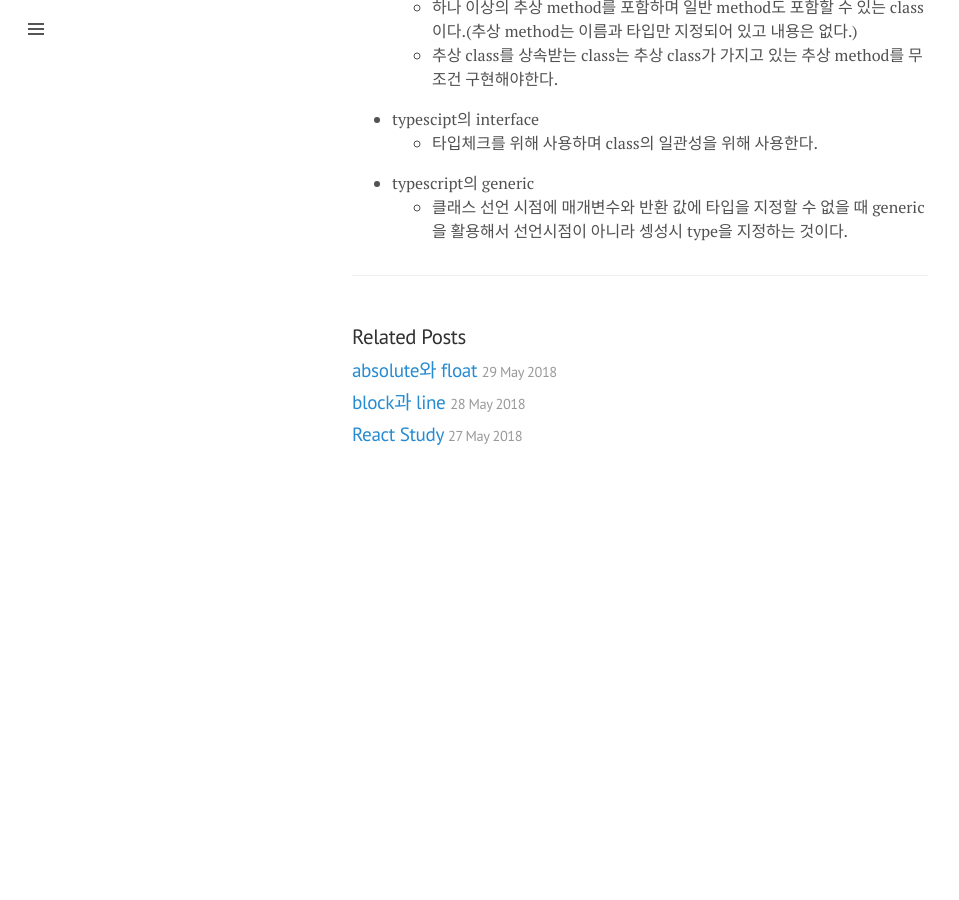
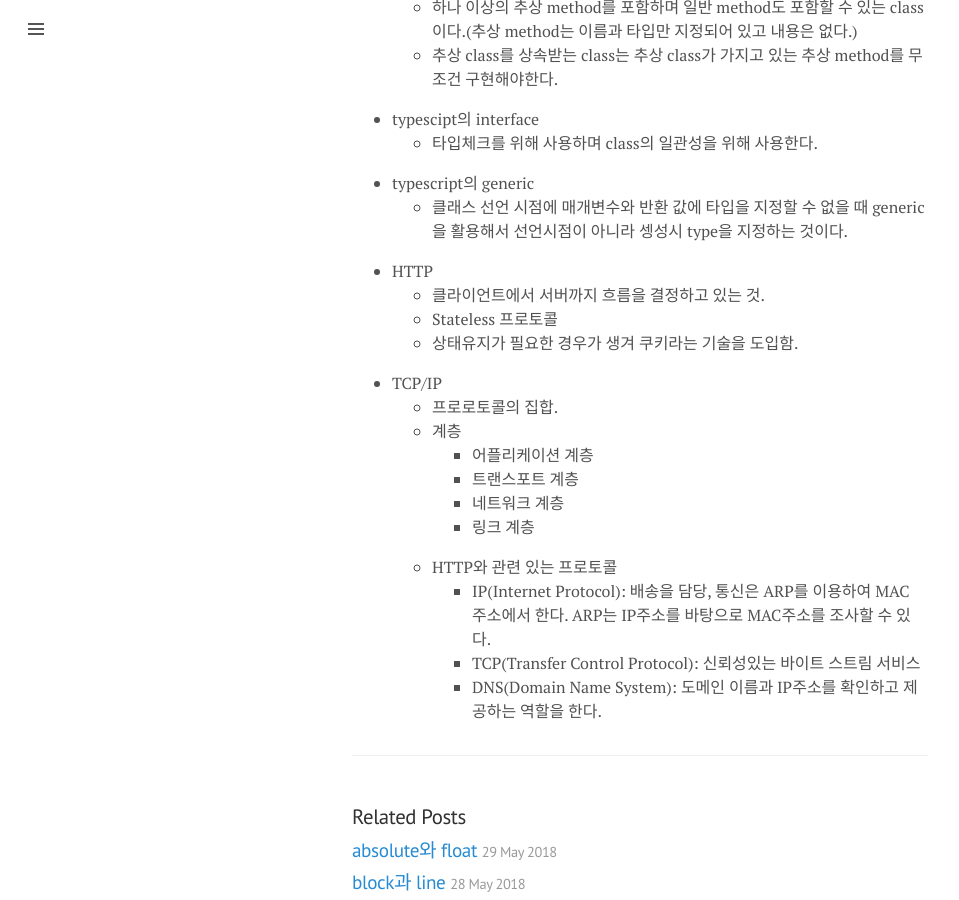
Before and after one commit to austinpark420/austinpark420.github.io, a Jekyll site: the page built from _posts/2018-05-31-javascript.md, in a window 1280 px wide and 900 px high, scrolled down 6076 px. Shown: the whole window, without its empty margins (0-959 px from the left). Built offline with Jekyll 4.4.1, drawn with Linux system fonts in a browser that asks for light colours; before the commit the page ends 6570 px from its top, so only the background shows below that.

Commit message:
edit javascript.md

```diff
--- a/_posts/2018-05-31-javascript.md
+++ b/_posts/2018-05-31-javascript.md
@@ -238,3 +238,20 @@ fnc(1, 2, 3); // { '0': 1, '1': 2, '2': 3 }
 
 - typescript의 generic
   * 클래스 선언 시점에 매개변수와 반환 값에 타입을 지정할 수 없을 때 generic을 활용해서 선언시점이 아니라 셍성시 type을 지정하는 것이다.
+
+- HTTP
+  * 클라이언트에서 서버까지 흐름을 결정하고 있는 것.
+  * Stateless 프로토콜
+  * 상태유지가 필요한 경우가 생겨 쿠키라는 기술을 도입함.
+
+- TCP/IP
+  * 프로로토콜의 집합.
+  * 계층
+    * 어플리케이션 계층
+    * 트랜스포트 계층
+    * 네트워크 계층
+    * 링크 계층
+  * HTTP와 관련 있는 프로토콜
+    * IP(Internet Protocol): 배송을 담당, 통신은 ARP를 이용하여 MAC 주소에서 한다. ARP는 IP주소를 바탕으로 MAC주소를 조사할 수 있다.
+    * TCP(Transfer Control Protocol): 신뢰성있는 바이트 스트림 서비스
+    * DNS(Domain Name System): 도메인 이름과 IP주소를 확인하고 제공하는 역할을 한다.
```
